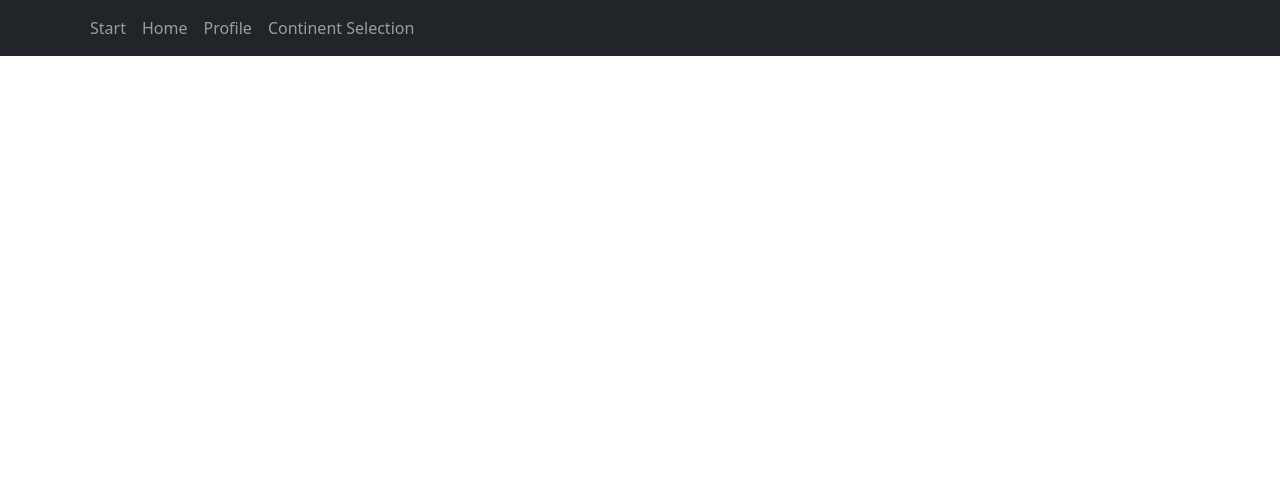
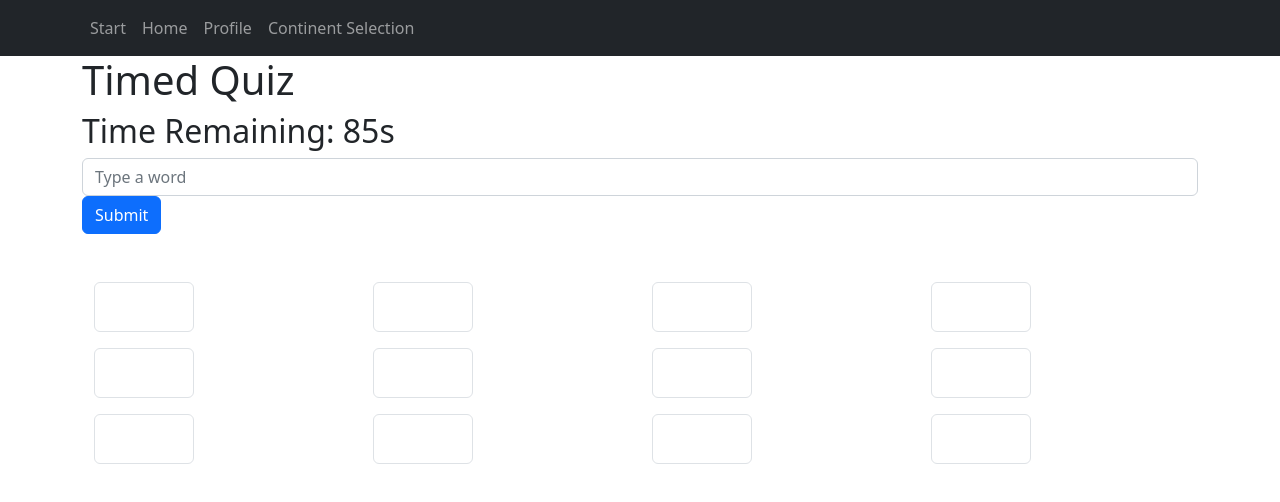
Before and after one commit to BKC101/GeographyApp, a React (Create React App) app in the folder frontend/: page /quiz in a window 1280 px wide. Shown: the top 502 px of the page. Built offline with nearby package versions, Linux system fonts and the light colour scheme.

Commit message:
Added Study and Practice Modes

```diff
--- a/frontend/src/App.js
+++ b/frontend/src/App.js
@@ -9,8 +9,10 @@ import HomePage from "./components/pages/homePage";
 import Login from "./components/pages/loginPage";
 import Signup from "./components/pages/registerPage";
 import PrivateUserProfile from "./components/pages/privateUserProfilePage";
+import ContinentSelectionPage from "./components/pages/continentSelectionPage";
 import ContinentPage from "./components/pages/continentPage";
-import ContinentSelectionPage from "./components/pages/continentSelectionPage";
+import StudyPage from "./components/pages/studyPage";
+import QuizPage from "./components/pages/quizPage";
 import { createContext, useState, useEffect } from "react";
 import getUserInfo from "./utilities/decodeJwt";
 
@@ -34,14 +36,14 @@ const App = () => {
           <Route exact path="/login" element={<Login />} />
           <Route exact path="/signup" element={<Signup />} />
           <Route path="/privateUserProfile" element={<PrivateUserProfile />} />
+          <Route path="/continentSelection" element={<ContinentSelectionPage />} />
           <Route path="/continent" element={<ContinentPage />} />
-          <Route path="/continentSelection" element={<ContinentSelectionPage />} />
+          <Route path="/study" element={<StudyPage />} />
+          <Route path="/quiz" element={<QuizPage />} />
         </Routes>
       </UserContext.Provider>
     </>
   );
 };
 
-
-
 export default App
--- a/frontend/src/components/pages/continentPage.js
+++ b/frontend/src/components/pages/continentPage.js
@@ -65,8 +65,8 @@ const ContinentPage = () => {
     };
 
     const fixedCardStyle = {
-        width: '20vh',
-        height: '20vh',
+        width: '22vh',
+        height: '22vh',
         marginBottom: '5%',
     };
 
@@ -94,6 +94,14 @@ const ContinentPage = () => {
         textAlign: 'center',
     };
 
+    const buttonStyle = {
+        fontSize: '2vw',
+        width: '21vh',
+        height: '10vh',
+        background: '#FFFFFF',
+        alignSelf: 'center',
+    };
+
     return(
         <Container fluid style={containerStyle}>
             <Card style={worldTypeCard}>
@@ -112,22 +120,22 @@ const ContinentPage = () => {
                 <div style={flexContainerStyle}>
                     <Card style={fixedCardStyle}>
                         <Card.Body className="d-flex flex-column justify-content-center">
-                            <Card.Title>Study</Card.Title>
+                            <Button style={buttonStyle} variant="light" href="/study">Study</Button>
                         </Card.Body>
                     </Card>
                     <Card style={fixedCardStyle}>
                         <Card.Body className="d-flex flex-column justify-content-center">
-                            <Card.Title>Practice</Card.Title>
+                            <Button style={buttonStyle} variant="light" href="/quiz">Practice</Button>
                         </Card.Body>
                     </Card>
                     <Card style={fixedCardStyle}>
                         <Card.Body className="d-flex flex-column justify-content-center">
-                            <Card.Title>Review</Card.Title>
+                            <Button style={buttonStyle} variant="light">Review</Button>
                         </Card.Body>
                     </Card>
                     <Card style={fixedCardStyle}>
                         <Card.Body className="d-flex flex-column justify-content-center">
-                            <Card.Title>Challenge</Card.Title>
+                            <Button style={buttonStyle} variant="light">Challenge</Button>
                         </Card.Body>
                     </Card>
                 </div>
--- /dev/null
+++ b/frontend/src/components/pages/quizPage.js
@@ -0,0 +1,103 @@
+import React, { useState, useEffect } from "react";
+import { Container, Row, Col, Form, Button, Modal } from "react-bootstrap";
+
+const QuizPage = () => {
+    const [inputValue, setInputValue] = useState("");
+    const [correctWords, setCorrectWords] = useState({});
+    const [timer, setTimer] = useState(90);
+    const [showModal, setShowModal] = useState(false);
+
+    const words = [
+        ["Argentina", "Bolivia", "Brazil", "Chile"],
+        ["Columbia", "Ecuador", "Guyana", "Paraguay"],
+        ["Peru", "Suriname", "Uruguay", "Venezuela"],
+    ];
+
+    useEffect(() => {
+        if (timer > 0) {
+            const timeout = setTimeout(() => setTimer(timer - 1), 1000);
+            return () => clearTimeout(timeout);
+        } else {
+            setShowModal(true);
+        }
+    }, [timer]);
+
+    const handleSubmit = (e) => {
+        e.preventDefault();
+
+        for (let row = 0; row < words.length; row++) {
+            const wordIndex = words[row].indexOf(inputValue);
+            if (wordIndex !== -1) {
+                setCorrectWords({ ...correctWords, [`${row}-${wordIndex}`]: inputValue });
+                setInputValue("");
+                break;
+            }
+        }
+
+        if (Object.keys(correctWords).length === words.flat().length) {
+            setShowModal(true);
+        }
+    };
+
+    const closeModal = () => {
+        setShowModal(false);
+        setTimer(60);
+        setCorrectWords({});
+    };
+
+    return (
+        <Container>
+            <h1>Timed Quiz</h1>
+            <h2>Time Remaining: {timer}s</h2>
+            <Form onSubmit={handleSubmit}>
+                <Form.Group>
+                    <Form.Control
+                        type="text"
+                        placeholder="Type a word"
+                        value={inputValue}
+                        onChange={(e) => setInputValue(e.target.value)}
+                    />
+                </Form.Group>
+                <Button variant="primary" type="submit">
+                    Submit
+                </Button>
+            </Form>
+
+            <Container className="mt-5">
+                {words.map((rowWords, rowIndex) => (
+                    <Row key={rowIndex} className="mb-3">
+                        {rowWords.map((_, colIndex) => (
+                            <Col key={colIndex}>
+                                <div
+                                    className="border rounded text-center p-2"
+                                    style={{ width: "100px", height: "50px" }}
+                                >
+                                    {correctWords[`${rowIndex}-${colIndex}`]}
+                                </div>
+                            </Col>
+                        ))}
+                    </Row>
+                ))}
+            </Container>
+
+            <Modal show={showModal} onHide={closeModal}>
+                <Modal.Header closeButton>
+                    <Modal.Title>Quiz Results</Modal.Title>
+                </Modal.Header>
+                <Modal.Body>
+                    You got {Object.keys(correctWords).length} out of {words.flat().length} words correct!
+                </Modal.Body>
+                <Modal.Footer>
+                    <Button variant="secondary" onClick={closeModal}>
+                        Retry
+                    </Button>
+                    <Button variant="primary" onClick={() => window.history.back()}>
+                        Go Back
+                    </Button>
+                </Modal.Footer>
+            </Modal>
+        </Container>
+    );
+};
+
+export default QuizPage;
--- /dev/null
+++ b/frontend/src/components/pages/studyPage.js
@@ -0,0 +1,47 @@
+import React, { useState } from "react";
+import { Container, Row, Col, Button } from "react-bootstrap";
+
+const StudyPage = () => {
+  const [currentImage, setCurrentImage] = useState(null);
+
+  const handleClickImage1 = () => {
+    setCurrentImage("images/southAmericaPhysical.png");
+  };
+
+  const handleClickImage2 = () => {
+    setCurrentImage("images/southAmericaPolitical.png");
+  };
+
+  return (
+    <Container fluid>
+      <Row className="my-3">
+        <Col xs={2}>
+          <Button variant="primary" onClick={() => window.history.back()}>
+            Go Back
+          </Button>
+        </Col>
+        <Col xs={8} className="text-center">
+          <Button variant="success" className="mx-2" onClick={handleClickImage1}>
+            Physical
+          </Button>
+          <Button variant="info" className="mx-2" onClick={handleClickImage2}>
+            Political
+          </Button>
+        </Col>
+      </Row>
+      <Row>
+        <Col>
+          {currentImage && (
+            <img
+              src={currentImage}
+              alt="Selected"
+              style={{ width: "100%", height: "auto" }}
+            />
+          )}
+        </Col>
+      </Row>
+    </Container>
+  );
+};
+
+export default StudyPage;
```
Also changed, not shown: frontend/public/images/southAmericaPhysical.png (added), frontend/public/images/southAmericaPolitical.png (added).
